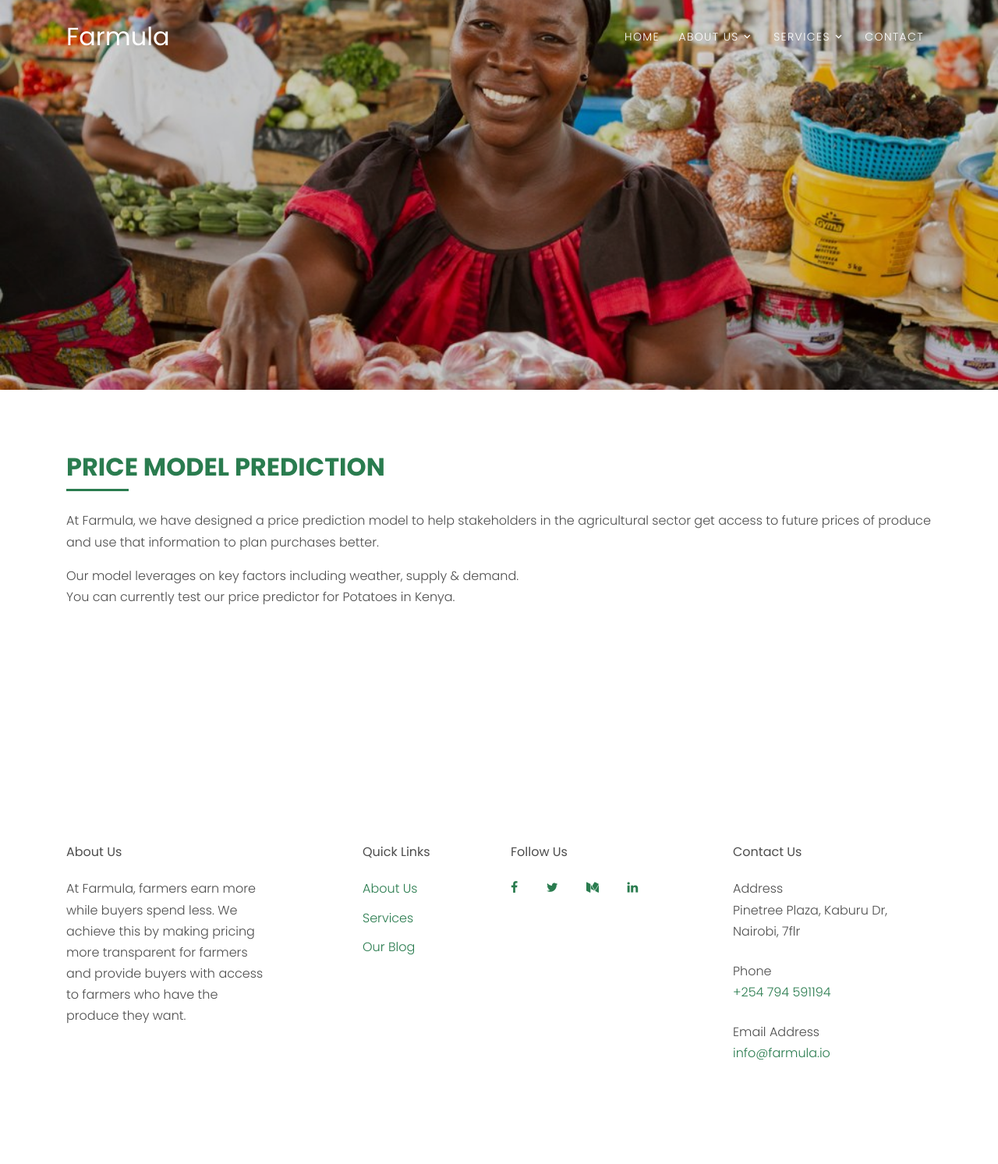
After one commit to Farmulaio/Farmula, a Flask app: template farmula/templates/blog.html in a window 1280 px wide. The commit adds this page. Shown: the whole page at 78% size. Run offline with Flask 2, Linux system fonts and the light colour scheme; the template is opened without the code that fills it, so the values that code supplies are empty; some libraries are stand-ins or nearby versions; some web fonts are replaced.

```diff
--- /dev/null
+++ b/farmula/templates/blog.html
@@ -0,0 +1,30 @@
+{% extends 'layout.html' %}
+{% block body %}
+<div class="banner-blocks-cover overlay" style="background-image: url('static/images/nav.jpg');">
+    <div class="banner-text">
+    </div>
+  </div>
+
+
+
+  <div class="site-section">
+    <div class="container">
+      <div class="row mb-5">
+        <div class="col-md-12 order-md-1" data-aos="fade-up">
+          <div class="text-left pb-1 border-primary mb-4">
+            <h2 class="text-primary">Price Model Prediction</h2>
+          </div>
+          <p>At Farmula, we have designed a price prediction model to help stakeholders in the agricultural sector get access to future prices of produce and use that information to plan purchases better.</p>
+          <p>Our model leverages on key factors including weather, supply & demand.	<br>
+            You can currently test our price predictor for Potatoes in Kenya.
+        </p>
+        <p class="mb-5"></p>
+
+          {% from "includes/_formhelpers.html" import render_field %}
+
+        </div>
+      </div>
+    </div>
+  </div>
+
+{% endblock%}
--- a/farmula/templates/index.html
+++ b/farmula/templates/index.html
@@ -636,7 +636,7 @@
           <div class="col-md-6 col-lg-4 mb-4 mb-lg-4" data-aos="fade-up">
             <div class="h-entry">
               <img src="{{url_for('static' , filename = 'images/img_3.png' ) }}" alt="Image" class="img-fluid">
-              <h2 class="font-size-regular"><a href="#">{{ item.BlogTitle }}</a></h2>
+              <h2 class="font-size-regular"><a href="{{url_for('view_blog', IdBlog = item.IdBlog )}}">{{ item.BlogTitle }}</a></h2>
               <div class="meta mb-4">by {{ item.user.FirstName }} <span class="mx-2">&bullet;</span> {{ item.CreatedAt }} <span class="mx-2">&bullet;</span> <a href="#">{{ item.blogtype.BlogType }}</a></div>
               <p>{{ item.Content }}</p>
             </div>
```
Also changed, not shown: farmula/routes.py (+8 -0 lines).
